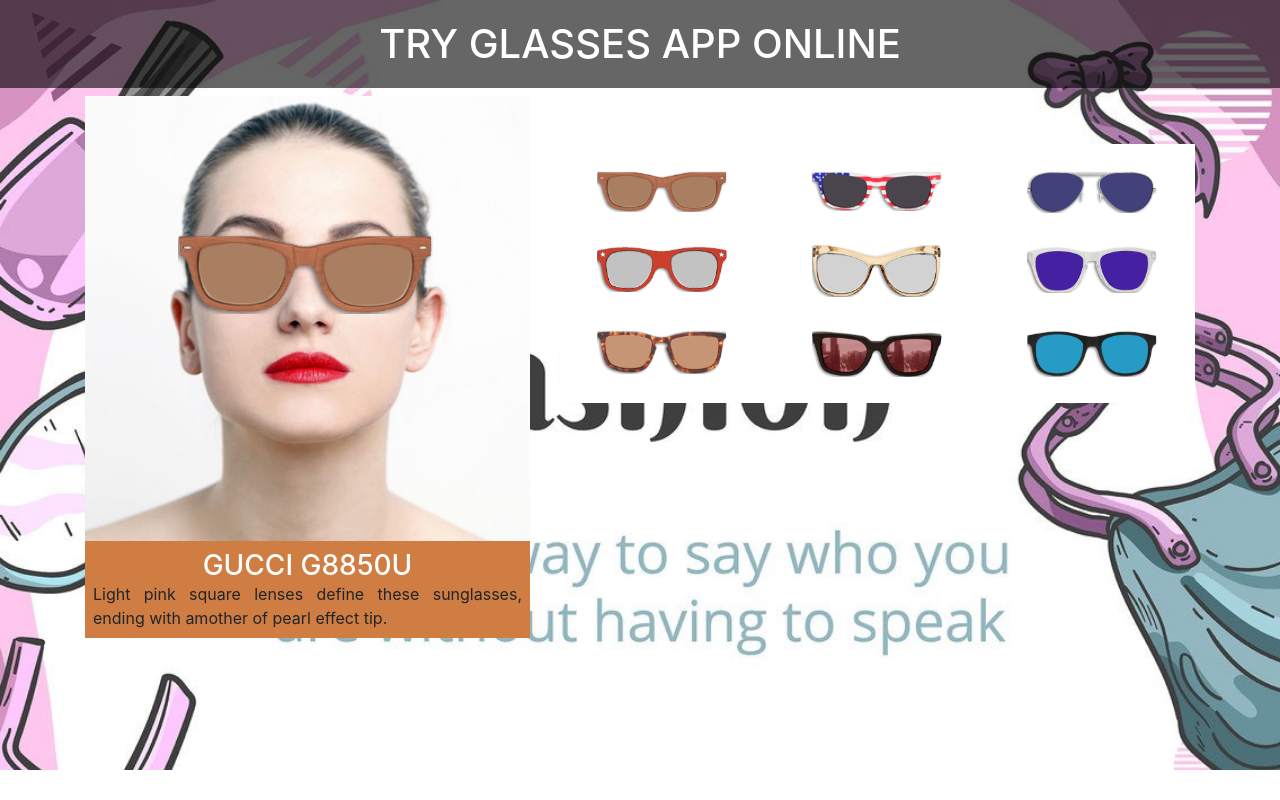
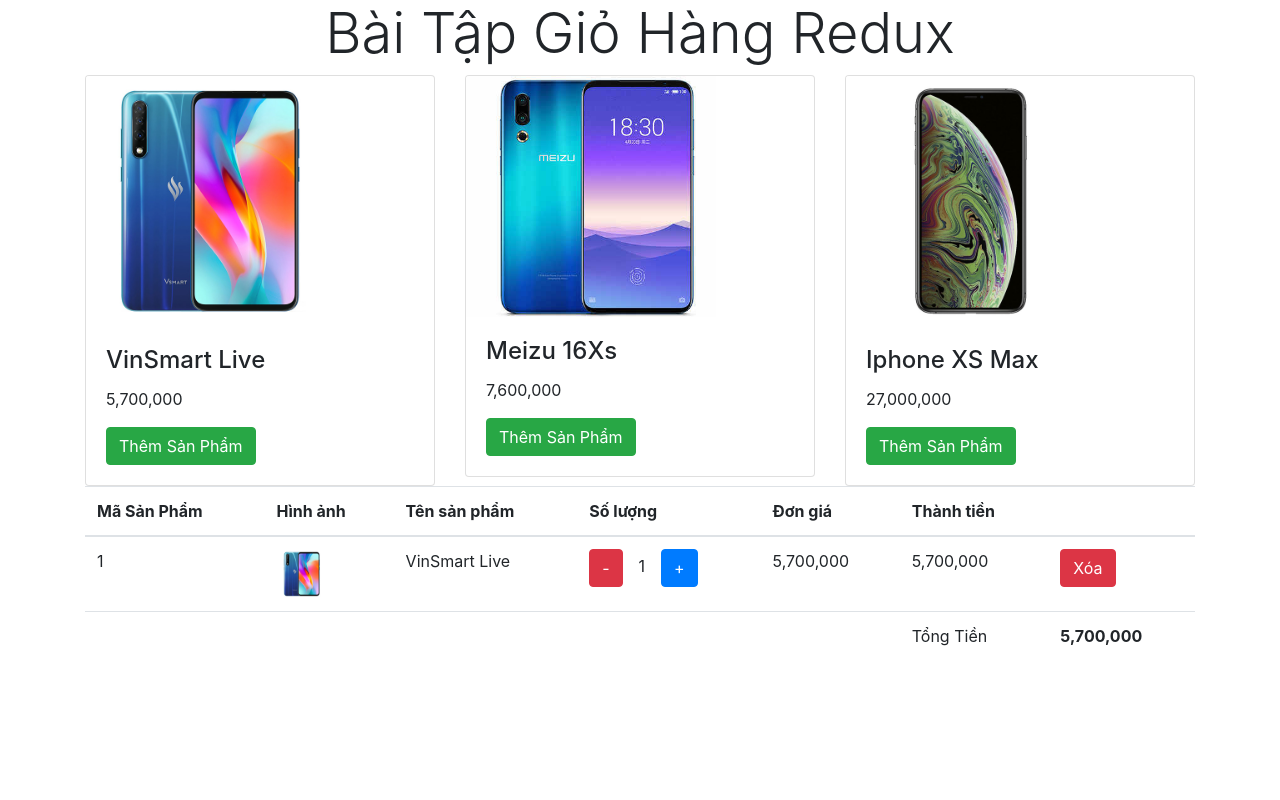
Before and after one commit to Justin-Ta/ReactFE49, a React (Create React App) app in the folder reactfe49/: page / in a window 1280 px wide. Built offline with nearby package versions, Linux system fonts and the light colour scheme.

Commit message:
buoi5_redux_BtGioHang

```diff
--- a/reactfe49/package.json
+++ b/reactfe49/package.json
@@ -9,7 +9,9 @@
     "node-sass": "^4.14.1",
     "react": "^16.13.1",
     "react-dom": "^16.13.1",
+    "react-redux": "^7.2.1",
     "react-scripts": "3.4.3",
+    "redux": "^4.0.5",
     "sass-loader": "^9.0.3",
     "style-loader": "^1.2.1"
   },
--- a/reactfe49/src/App.js
+++ b/reactfe49/src/App.js
@@ -15,6 +15,7 @@
 import BaiTapQuanLySanPham from './Prop/BaiTapQuanLySanPham';
 import BaiTapGioHang from './Prop/BaiTapGioHang/BaiTapGioHang';
 import BaiTapThuKinh from './components/BaiTapThucHanhThuKinh/BaiTapThuKinh';
+import BaiTapGioHangRedux from './components/BaiTapRedux/BaiTapGioHangRedux';
 
 
 
@@ -26,17 +27,18 @@
   //   { maSP: 4, tenSP: 'Vivo 850',hinhAnh:'./img/sp_vivo850.png', gia: 3000 }
   //   ]
 
-    let mangSP= [
-      { "maSP": 1, "tenSP": "VinSmart Live", "manHinh": "AMOLED, 6.2, Full HD+", "heDieuHanh": "Android 9.0 (Pie)", "cameraTruoc": "20 MP", "cameraSau": "Chính 48 MP & Phụ 8 MP, 5 MP", "ram": "4 GB", "rom": "64 GB", "gia": 5700000, "hinhAnh": "./img/vsphone.jpg" },
-      { "maSP": 2, "tenSP": "Meizu 16Xs", "manHinh": "AMOLED, FHD+ 2232 x 1080 pixels", "heDieuHanh": "Android 9.0 (Pie); Flyme", "cameraTruoc": "20 MP", "cameraSau": "Chính 48 MP & Phụ 8 MP, 5 MP", "ram": "4 GB", "rom": "64 GB", "gia": 7600000, "hinhAnh": "./img/meizuphone.jpg" },
-      { "maSP": 3, "tenSP": "Iphone XS Max", "manHinh": "OLED, 6.5, 1242 x 2688 Pixels", "heDieuHanh": "iOS 12", "cameraSau": "Chính 12 MP & Phụ 12 MP", "cameraTruoc": "7 MP", "ram": "4 GB", "rom": "64 GB", "gia": 27000000, "hinhAnh": "./img/applephone.jpg" }
-      ]
+    // let mangSP= [
+    //   { "maSP": 1, "tenSP": "VinSmart Live", "manHinh": "AMOLED, 6.2, Full HD+", "heDieuHanh": "Android 9.0 (Pie)", "cameraTruoc": "20 MP", "cameraSau": "Chính 48 MP & Phụ 8 MP, 5 MP", "ram": "4 GB", "rom": "64 GB", "gia": 5700000, "hinhAnh": "./img/vsphone.jpg" },
+    //   { "maSP": 2, "tenSP": "Meizu 16Xs", "manHinh": "AMOLED, FHD+ 2232 x 1080 pixels", "heDieuHanh": "Android 9.0 (Pie); Flyme", "cameraTruoc": "20 MP", "cameraSau": "Chính 48 MP & Phụ 8 MP, 5 MP", "ram": "4 GB", "rom": "64 GB", "gia": 7600000, "hinhAnh": "./img/meizuphone.jpg" },
+    //   { "maSP": 3, "tenSP": "Iphone XS Max", "manHinh": "OLED, 6.5, 1242 x 2688 Pixels", "heDieuHanh": "iOS 12", "cameraSau": "Chính 12 MP & Phụ 12 MP", "cameraTruoc": "7 MP", "ram": "4 GB", "rom": "64 GB", "gia": 27000000, "hinhAnh": "./img/applephone.jpg" }
+    //   ]
   return (
     <div className="App">
       <header className="App-header">
         {/* <BaiTapQuanLySanPham mangSP={mangSP}/> */}
         {/* <BaiTapGioHang/> */}
-        <BaiTapThuKinh/>
+        {/* <BaiTapThuKinh/> */}
+        <BaiTapGioHangRedux/>
       </header>
     </div>
   );
--- /dev/null
+++ b/reactfe49/src/components/BaiTapRedux/BaiTapGioHangRedux.js
@@ -0,0 +1,19 @@
+import React, { Component } from 'react'
+import DanhSachSanPhamRedux from './DanhSachSanPhamRedux'
+import GioHangRedux from './GioHangRedux'
+
+export default class BaiTapGioHangRedux extends Component {
+    mangSanPham= [
+        { "maSP": 1, "tenSP": "VinSmart Live", "manHinh": "AMOLED, 6.2, Full HD+", "heDieuHanh": "Android 9.0 (Pie)", "cameraTruoc": "20 MP", "cameraSau": "Chính 48 MP & Phụ 8 MP, 5 MP", "ram": "4 GB", "rom": "64 GB", "gia": 5700000, "hinhAnh": "./img/vsphone.jpg" },
+        { "maSP": 2, "tenSP": "Meizu 16Xs", "manHinh": "AMOLED, FHD+ 2232 x 1080 pixels", "heDieuHanh": "Android 9.0 (Pie); Flyme", "cameraTruoc": "20 MP", "cameraSau": "Chính 48 MP & Phụ 8 MP, 5 MP", "ram": "4 GB", "rom": "64 GB", "gia": 7600000, "hinhAnh": "./img/meizuphone.jpg" },
+        { "maSP": 3, "tenSP": "Iphone XS Max", "manHinh": "OLED, 6.5, 1242 x 2688 Pixels", "heDieuHanh": "iOS 12", "cameraSau": "Chính 12 MP & Phụ 12 MP", "cameraTruoc": "7 MP", "ram": "4 GB", "rom": "64 GB", "gia": 27000000, "hinhAnh": "./img/applephone.jpg" }
+        ]
+    render() {
+        return (
+            <div className="container">
+                <DanhSachSanPhamRedux mangSanPham={this.mangSanPham}/>
+                <GioHangRedux/>
+            </div>
+        )
+    }
+}
--- /dev/null
+++ b/reactfe49/src/components/BaiTapRedux/DanhSachSanPhamRedux.js
@@ -0,0 +1,23 @@
+import React, { Component } from 'react'
+import SanPhamRedux from './SanPhamRedux'
+
+export default class DanhSachSanPhamRedux extends Component {
+    renderSanPham=()=>{
+        return this.props.mangSanPham.map((sanPham, index)=>{
+            return <div className="col-4" key={index}>
+                <SanPhamRedux sanPham={sanPham}/>
+            </div>
+        })
+    }
+    render() {
+
+        return (
+            <div>
+                <h3 className="text-center display-4">Bài Tập Giỏ Hàng Redux</h3>
+                <div className="row">
+                    {this.renderSanPham()}
+                </div>
+            </div>
+        )
+    }
+}
--- /dev/null
+++ b/reactfe49/src/components/BaiTapRedux/GioHangRedux.js
@@ -0,0 +1,93 @@
+import React, { Component } from 'react'
+import {connect} from "react-redux"
+import { rootReducers } from '../../redux/rootReducer';
+
+class GioHangRedux extends Component {
+  renderGioHang = () => {
+    return this.props.gioHang.map((spGioHang, index)=>{
+      return <tr key={index}>
+          <td>{spGioHang.maSP}</td>
+          <td>
+            <img src={spGioHang.hinhAnh} style={{ width: "50px" }} />
+          </td>
+          <td>{spGioHang.tenSP}</td>
+
+          <td>
+          <button className="btn btn-danger mr-3" onClick={()=>{
+              this.props.tangGiamSoLuong(spGioHang.maSP, false)
+          }}>-</button>
+              {spGioHang.soLuong}
+          <button className="btn btn-primary ml-3" onClick={()=>{
+              this.props.tangGiamSoLuong(spGioHang.maSP, true)
+          }}>+</button>
+          </td>
+          <td>{spGioHang.gia.toLocaleString()}</td>
+          <td>{(spGioHang.gia * spGioHang.soLuong).toLocaleString()}</td>
+          <td><button className="btn btn-danger" onClick={()=>{
+              this.props.xoaGioHang(spGioHang.maSP)
+          }}>Xóa</button></td>
+        </tr>
+    });
+  };
+  render() {
+    console.log(this.props.gioHang);
+    return (
+      <div>
+        <table className="table">
+          <thead>
+            <th>Mã Sản Phẩm</th>
+            <th>Hình ảnh</th>
+            <th>Tên sản phẩm</th>
+            <th>Số lượng</th>
+            <th>Đơn giá</th>
+            <th>Thành tiền</th>
+            <th></th>
+          </thead>
+          <tbody>
+              {this.renderGioHang()}
+              </tbody>
+            <tfoot>
+              <td colSpan="5"></td>
+              <td >
+                Tổng Tiền
+              </td>
+              <td style={{fontWeight:"bold"}}>
+                {this.props.gioHang.reduce((tongTien, spGH, index)=>{
+                  return tongTien+=spGH.soLuong * spGH.gia
+                },0).toLocaleString()}
+              </td>
+              </tfoot>
+        </table>
+      </div>
+    );
+  }
+}
+
+const mapDispatchToProps=(dispatch)=>{
+    return {
+        xoaGioHang: (maSP)=>{
+                const action={
+                    type: "XOA_GIO_HANG", //Thuộc tính bắt buộc
+                    maSP: maSP //Nội dung đưa lên store của redux
+                }
+                //Dùng hàm dispatch đưa nội dung lên redux (Reducer)
+                dispatch(action);
+        },
+        tangGiamSoLuong: (maSP, tangGiam)=>{
+            const action={
+                type: "TANG_GIAM_SOLUONG", //Thuộc tính bắt buộc
+                maSP: maSP, //Nội dung đưa lên store của redux
+                tangGiam,
+            }
+            //Dùng hàm dispatch đưa nội dung lên redux (Reducer)
+            dispatch(action);
+        }
+    }
+}
+// Phương thức biến đổi stateRedux => props của component
+const mapStateToProps =(state)=>{
+    return{
+        gioHang: state.GioHangReducer.gioHang
+    }
+}
+export default connect(mapStateToProps,mapDispatchToProps)(GioHangRedux)
--- /dev/null
+++ b/reactfe49/src/components/BaiTapRedux/SanPhamRedux.js
@@ -0,0 +1,39 @@
+import React, { Component } from 'react'
+import {connect} from 'react-redux';
+import BaiTapGioHangRedux from './BaiTapGioHangRedux';
+
+class SanPhamRedux extends Component {
+    render() {
+        let {sanPham}=this.props;
+        return (
+            <div>
+  <div className="card text-left">
+    <img className="card-img-top img-fluid" style={{width:"250px"}} src={sanPham.hinhAnh} alt />
+    <div className="card-body">
+        <h4 className="card-title">{sanPham.tenSP}</h4>
+      <p className="card-text">{sanPham.gia.toLocaleString()}</p>
+      <button className="btn btn-success" onClick={()=>{
+          this.props.themGioHang(sanPham);
+      }}>Thêm Sản Phẩm</button>
+    </div>
+  </div>
+</div>
+        )
+    }
+}
+const mapDispatchToProps =(dispatch)=> {
+    // Dispatch là hàm giống vói hàm setState
+    return{
+        themGioHang: (sanPhamClick)=>{
+        console.log("sanPhamClick", sanPhamClick);
+        const action={
+            type: "THEM_GIO_HANG", //Thuộc tính bắt buộc
+            sanPham: sanPhamClick //Nội dung đưa lên store của redux
+        }
+        //Dùng hàm dispatch đưa nội dung lên redux
+        dispatch(action);
+        }
+    }
+}
+
+export default connect (null, mapDispatchToProps)(SanPhamRedux)
--- a/reactfe49/src/index.js
+++ b/reactfe49/src/index.js
@@ -4,8 +4,17 @@
 import App from './App';
 import * as serviceWorker from './serviceWorker';
 
+//
+import {createStore} from 'redux';
+import {rootReducers} from './redux/rootReducer';
+import {Provider} from 'react-redux';
+const store = createStore(rootReducers);
+
 ReactDOM.render(
-    <App />,
+  <Provider store={store}>
+    <App />
+  </Provider>,
+
   document.getElementById('root')
 );
 
--- /dev/null
+++ b/reactfe49/src/redux/GioHangReducer.js
@@ -0,0 +1,57 @@
+const stateDefault= {
+    gioHang: [{maSP:1, tenSP:'VinSmart Live', hinhAnh:'./img/vsphone.jpg', gia: 5700000, soLuong:1}]
+}
+
+export const GioHangReducer=(state= stateDefault, action)=>{
+    switch (action.type){
+        case "THEM_GIO_HANG":{
+            // xử lý trả về state mới reder lại tất cả component theo dỡi state này
+            let spGioHang={
+                maSP: action.sanPham.maSP,
+                tenSP: action.sanPham.tenSP,
+                hinhAnh: action.sanPham.hinhAnh,
+                soLuong: 1,
+                gia: action.sanPham.gia,
+            };
+            // Xử lý thêm giỏ hàng
+            const gioHangUpdate=[...state.gioHang]
+            const index= gioHangUpdate.findIndex(spGH=> spGH.maSP===spGioHang.maSP);
+            if(index !== -1){
+                gioHangUpdate[index].soLuong += 1;
+            }else{
+                gioHangUpdate.push(spGioHang)
+            };
+            state.gioHang= gioHangUpdate;
+            return {...state};
+        }
+        case "XOA_GIO_HANG":{
+            const gioHangUpdate=[...state.gioHang];
+            // Xử lý xóa giỏ hàng
+            const index =gioHangUpdate.findIndex(spGH=>spGH.maSP===action.maSP);
+            if(index!== -1){
+                gioHangUpdate.splice(index,1);
+            }
+            state.gioHang=gioHangUpdate;
+            return {...state};
+        }
+        case "TANG_GIAM_SOLUONG":{
+            const gioHangUpdate=[...state.gioHang];
+            const index =gioHangUpdate.findIndex(spGH=>spGH.maSP===action.maSP);
+            if (action.tangGiam){
+                gioHangUpdate[index].soLuong++;
+            }else{
+                if (gioHangUpdate[index].soLuong>1){
+                    gioHangUpdate[index].soLuong--;
+
+                }
+                else{
+                    // gioHangUpdate.splice(index,1);
+                    alert('Số lượng không được nhỏ hơn 1')
+                }
+            }
+            state.gioHang=gioHangUpdate;
+            return {...state};
+        }
+        default:  return {...state};
+    }
+}
--- /dev/null
+++ b/reactfe49/src/redux/rootReducer.js
@@ -0,0 +1,7 @@
+// Quản lý tất cả các state của ứng dụng
+import { combineReducers } from "redux";
+import { GioHangReducer} from './GioHangReducer';
+export const rootReducers = combineReducers({
+  // Khai báo các state của ứng dụng
+  GioHangReducer: GioHangReducer
+});
```
Also changed, not shown: 1 other file (tests, documents, lock files or other folders).
